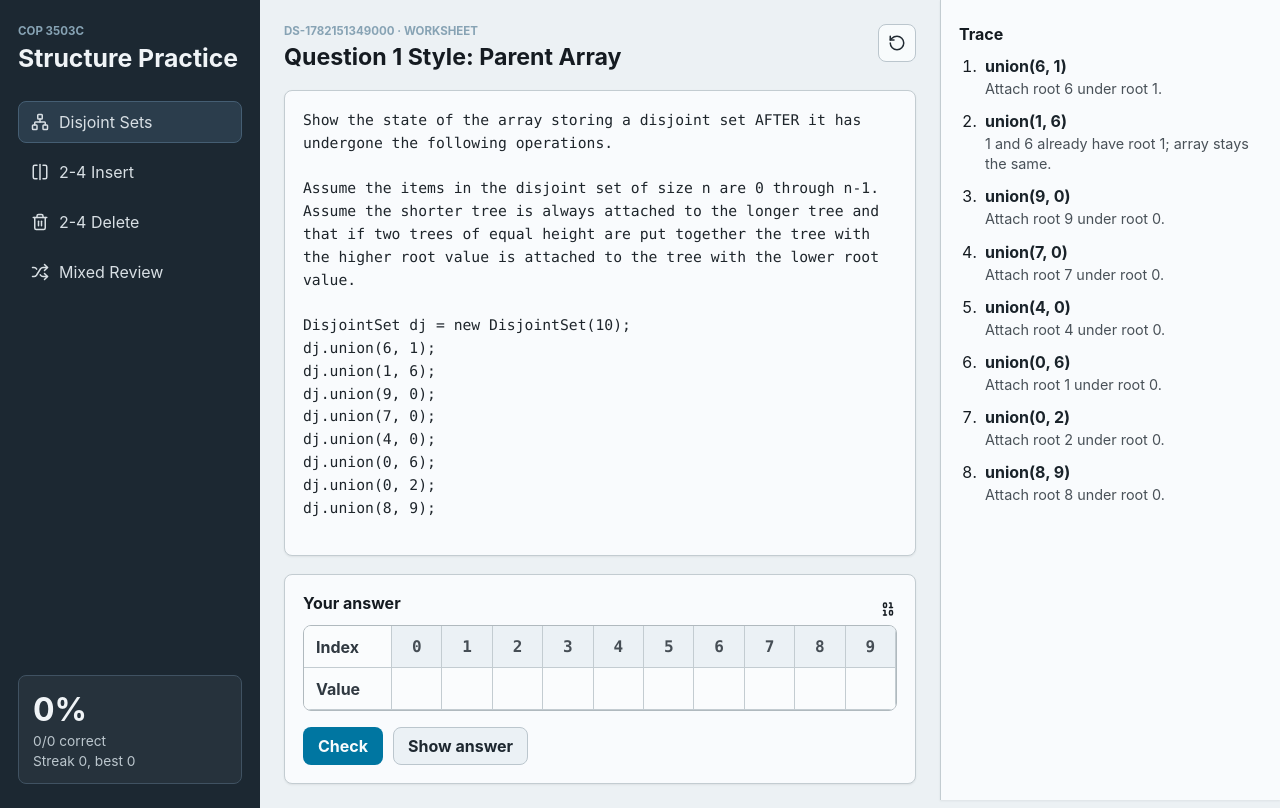
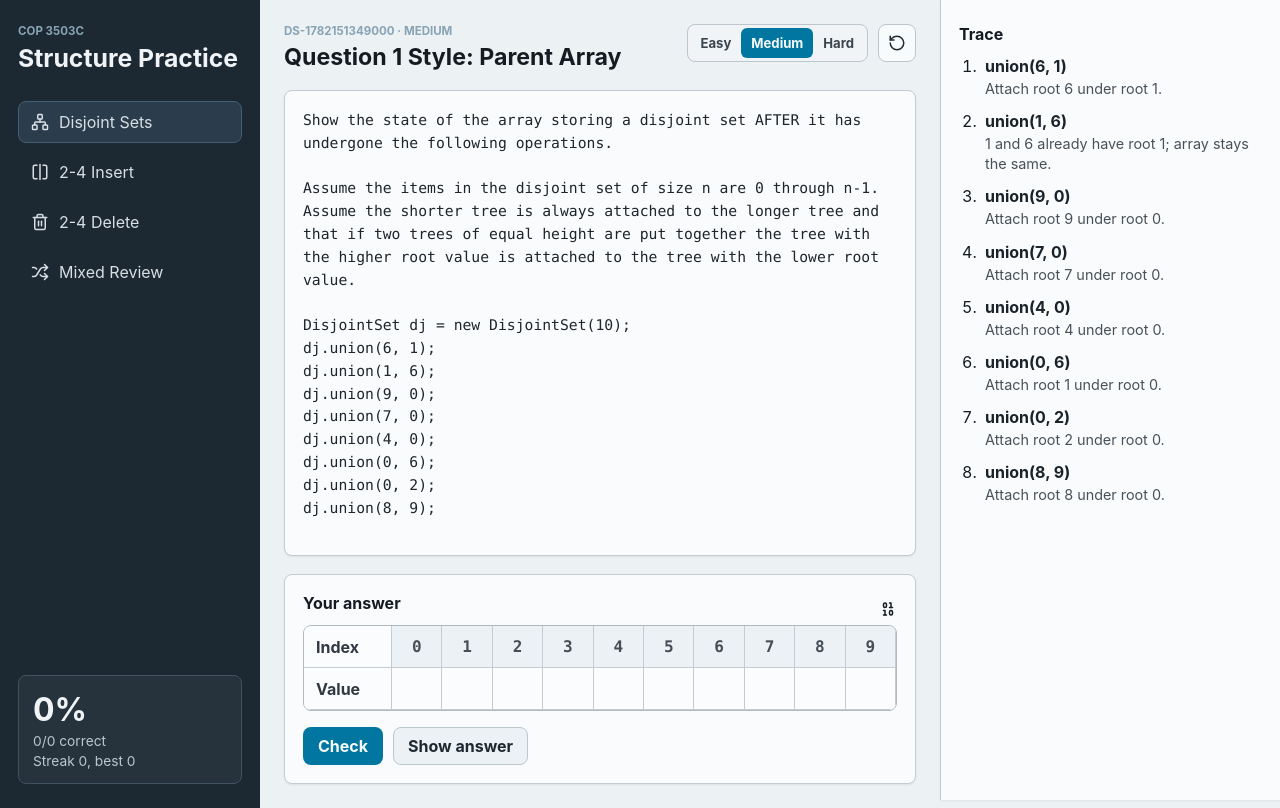
Before and after one commit to StevScripts/disjoint-btree-practice, a React (Vite) app: page / in a window 1280 px wide. Built offline with nearby package versions, Linux system fonts and the light colour scheme.

Commit message:
Add difficulty categories

```diff
--- a/src/App.tsx
+++ b/src/App.tsx
@@ -14,6 +14,7 @@ import { useEffect, useMemo, useState } from "react";
 
 type Topic = "sets" | "insert" | "delete" | "mixed";
 type ProblemKind = "ds-array" | "tree-insert" | "tree-delete";
+type Difficulty = "Easy" | "Medium" | "Hard";
 
 type TraceEvent = {
   title: string;
@@ -37,7 +38,7 @@ type Problem = {
   kind: ProblemKind;
   title: string;
   prompt: string;
-  difficulty: "Worksheet" | "Harder";
+  difficulty: Difficulty;
   trace: TraceEvent[];
   answerType: "array" | "tree";
   expectedArray?: number[];
@@ -60,6 +61,8 @@ const TOPICS: { id: Topic; label: string; icon: typeof Network }[] = [
   { id: "delete", label: "2-4 Delete", icon: Trash2 },
   { id: "mixed", label: "Mixed Review", icon: Shuffle },
 ];
+
+const DIFFICULTIES: Difficulty[] = ["Easy", "Medium", "Hard"];
 
 const emptyStats: Stats = {
   attempted: 0,
@@ -335,7 +338,7 @@ class TwoFourTree {
   }
 }
 
-function generateProblem(topic: Topic, seed: number): Problem {
+function generateProblem(topic: Topic, seed: number, difficulty: Difficulty): Problem {
   const rng = makeRng(seed);
   const kind =
     topic === "sets"
@@ -346,15 +349,20 @@ function generateProblem(topic: Topic, seed: number): Problem {
           ? "tree-delete"
           : pick(rng, ["ds-array", "tree-insert", "tree-delete"] as ProblemKind[]);
 
-  if (kind === "ds-array") return generateDsArray(rng, seed);
-  if (kind === "tree-delete") return generateTreeDelete(rng, seed);
-  return generateTreeInsert(rng, seed);
+  if (kind === "ds-array") return generateDsArray(rng, seed, difficulty);
+  if (kind === "tree-delete") return generateTreeDelete(rng, seed, difficulty);
+  return generateTreeInsert(rng, seed, difficulty);
 }
 
-function generateDsArray(rng: () => number, seed: number): Problem {
-  const n = pick(rng, [10, 12]);
+function generateDsArray(rng: () => number, seed: number, difficulty: Difficulty): Problem {
+  const settings = {
+    Easy: { sizes: [8], opCounts: [5, 6] },
+    Medium: { sizes: [10], opCounts: [8, 9] },
+    Hard: { sizes: [12, 14], opCounts: [12, 13, 14] },
+  } satisfies Record<Difficulty, { sizes: number[]; opCounts: number[] }>;
+  const n = pick(rng, settings[difficulty].sizes);
   const ds = new DisjointSet(n);
-  const operations = Array.from({ length: pick(rng, [8, 9, 10]) }, () => {
+  const operations = Array.from({ length: pick(rng, settings[difficulty].opCounts) }, () => {
     const a = Math.floor(rng() * n);
     let b = Math.floor(rng() * n);
     if (a === b) b = (b + 1) % n;
@@ -368,7 +376,7 @@ function generateDsArray(rng: () => number, seed: number): Problem {
     prompt: `Show the state of the array storing a disjoint set AFTER it has undergone the following operations.\n\nAssume the items in the disjoint set of size n are 0 through n-1. Assume the shorter tree is always attached to the longer tree and that if two trees of equal height are put together the tree with the higher root value is attached to the tree with the lower root value.\n\nDisjointSet dj = new DisjointSet(${n});\n${operations
       .map(([a, b]) => `dj.union(${a}, ${b});`)
       .join("\n")}`,
-    difficulty: operations.length > 8 ? "Harder" : "Worksheet",
+    difficulty,
     trace: ds.trace,
     answerType: "array",
     expectedArray: ds.parent,
@@ -376,13 +384,29 @@ function generateDsArray(rng: () => number, seed: number): Problem {
   };
 }
 
-function generateTreeInsert(rng: () => number, seed: number): Problem {
-  const values = shuffle(rng, range(40, 3)).slice(0, pick(rng, [8, 10, 12]));
+function generateTreeInsert(rng: () => number, seed: number, difficulty: Difficulty): Problem {
+  const settings = {
+    Easy: { counts: [5, 6], pool: 30 },
+    Medium: { counts: [8, 10], pool: 45 },
+    Hard: { counts: [13, 15, 17], pool: 80 },
+  } satisfies Record<Difficulty, { counts: number[]; pool: number }>;
+  const values = shuffle(rng, range(settings[difficulty].pool, 3)).slice(0, pick(rng, settings[difficulty].counts));
   const tree = new TwoFourTree();
   values.forEach((value) => tree.insert(value));
   const initial = cloneTree(tree.root!);
   const candidates = range(70, 3).filter((value) => !values.includes(value));
-  const inserted = pick(rng, candidates);
+  let inserted = pick(rng, candidates);
+  if (difficulty !== "Easy") {
+    const target = difficulty === "Hard" ? "Split root" : "Split";
+    const harderCandidate = shuffle(rng, candidates).find((candidate) => {
+      const testTree = new TwoFourTree();
+      values.forEach((value) => testTree.insert(value));
+      testTree.trace = [];
+      testTree.insert(candidate);
+      return testTree.trace.some((event) => event.title.includes(target));
+    });
+    inserted = harderCandidate ?? inserted;
+  }
   tree.trace = [];
   tree.insert(inserted);
   return {
@@ -390,7 +414,7 @@ function generateTreeInsert(rng: () => number, seed: number): Problem {
     kind: "tree-insert",
     title: "2-4 Tree Insertion",
     prompt: `Insert ${inserted}. If a node overflows, send up the third value out of four, matching the worksheet rule.`,
-    difficulty: tree.trace.some((event) => event.title.includes("root")) ? "Harder" : "Worksheet",
+    difficulty,
     trace: tree.trace,
     answerType: "tree",
     initialTree: initial,
@@ -398,12 +422,28 @@ function generateTreeInsert(rng: () => number, seed: number): Problem {
   };
 }
 
-function generateTreeDelete(rng: () => number, seed: number): Problem {
-  const values = shuffle(rng, range(80, 3)).slice(0, pick(rng, [10, 12, 14]));
+function generateTreeDelete(rng: () => number, seed: number, difficulty: Difficulty): Problem {
+  const settings = {
+    Easy: { counts: [6, 7], pool: 35 },
+    Medium: { counts: [10, 12], pool: 65 },
+    Hard: { counts: [14, 16, 18], pool: 95 },
+  } satisfies Record<Difficulty, { counts: number[]; pool: number }>;
+  const values = shuffle(rng, range(settings[difficulty].pool, 3)).slice(0, pick(rng, settings[difficulty].counts));
   const tree = new TwoFourTree();
   values.forEach((value) => tree.insert(value));
   const initial = cloneTree(tree.root!);
-  const deleted = pick(rng, values);
+  let deleted = pick(rng, values);
+  if (difficulty !== "Easy") {
+    const targetWords = difficulty === "Hard" ? ["Merge", "Root"] : ["Borrow", "Replace"];
+    const harderCandidate = shuffle(rng, values).find((candidate) => {
+      const testTree = new TwoFourTree();
+      values.forEach((value) => testTree.insert(value));
+      testTree.trace = [];
+      testTree.delete(candidate);
+      return testTree.trace.some((event) => targetWords.some((word) => event.title.includes(word)));
+    });
+    deleted = harderCandidate ?? deleted;
+  }
   tree.trace = [];
   tree.delete(deleted);
   return {
@@ -411,7 +451,7 @@ function generateTreeDelete(rng: () => number, seed: number): Problem {
     kind: "tree-delete",
     title: "2-4 Tree Deletion",
     prompt: `Delete ${deleted}. Repair underflow by borrowing from a sibling when possible; otherwise merge through the parent.`,
-    difficulty: tree.trace.some((event) => event.title.includes("Merge") || event.title.includes("Root")) ? "Harder" : "Worksheet",
+    difficulty,
     trace: tree.trace,
     answerType: "tree",
     initialTree: initial,
@@ -505,6 +545,7 @@ function writeDragPayload(event: DragEvent, payload: DragPayload) {
 
 function App() {
   const [topic, setTopic] = useState<Topic>("sets");
+  const [difficulty, setDifficulty] = useState<Difficulty>("Medium");
   const [seed, setSeed] = useState(() => Date.now());
   const [arrayAnswer, setArrayAnswer] = useState<number[]>([]);
   const [treeSteps, setTreeSteps] = useState<TreeNode[]>([]);
@@ -516,7 +557,7 @@ function App() {
     return saved ? JSON.parse(saved) : emptyStats;
   });
 
-  const problem = useMemo(() => generateProblem(topic, seed), [topic, seed]);
+  const problem = useMemo(() => generateProblem(topic, seed, difficulty), [topic, seed, difficulty]);
 
   useEffect(() => {
     localStorage.setItem("structure-practice-stats", JSON.stringify(stats));
@@ -598,9 +639,25 @@ function App() {
             <p className="eyebrow">{problem.id} · {problem.difficulty}</p>
             <h2>{problem.title}</h2>
           </div>
-          <button className="icon-button" onClick={nextProblem} title="New problem">
-            <RotateCcw size={18} />
-          </button>
+          <div className="topbar-actions">
+            <div className="difficulty-control" aria-label="Difficulty">
+              {DIFFICULTIES.map((level) => (
+                <button
+                  className={difficulty === level ? "difficulty active" : "difficulty"}
+                  key={level}
+                  onClick={() => {
+                    setDifficulty(level);
+                    setSeed(Date.now());
+                  }}
+                >
+                  {level}
+                </button>
+              ))}
+            </div>
+            <button className="icon-button" onClick={nextProblem} title="New problem">
+              <RotateCcw size={18} />
+            </button>
+          </div>
         </header>
 
         <section className="problem-panel">
--- a/src/styles.css
+++ b/src/styles.css
@@ -133,6 +133,36 @@ h3 {
   justify-content: space-between;
   gap: 16px;
   align-items: flex-start;
+}
+
+.topbar-actions {
+  display: flex;
+  align-items: center;
+  gap: 10px;
+}
+
+.difficulty-control {
+  display: inline-flex;
+  padding: 3px;
+  border: 1px solid oklch(0.82 0.015 235);
+  border-radius: 8px;
+  background: oklch(0.965 0.006 235);
+}
+
+.difficulty {
+  min-height: 30px;
+  padding: 0 10px;
+  border: 0;
+  border-radius: 6px;
+  background: transparent;
+  color: oklch(0.38 0.018 245);
+  font-size: 0.82rem;
+  font-weight: 750;
+}
+
+.difficulty.active {
+  background: oklch(0.52 0.13 225);
+  color: oklch(0.985 0.004 235);
 }
 
 .icon-button {
```
